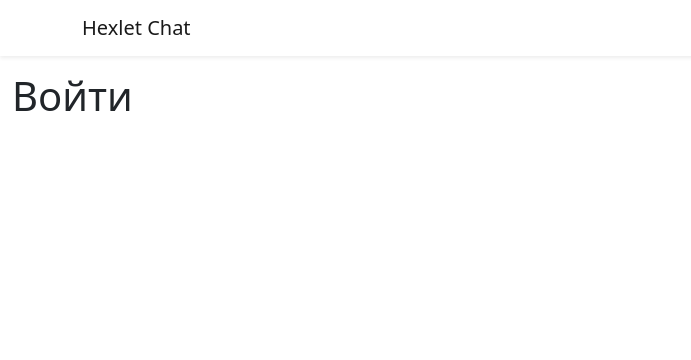
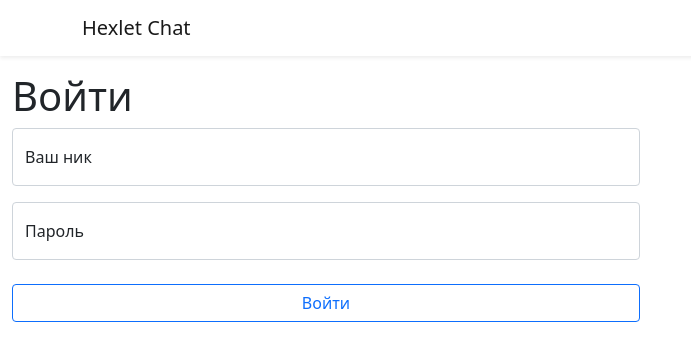
Before and after one commit to julish13/chat, a React app: page /login in a window 1280 px wide. Shown: the top 360 px of the page, without its empty margins (0-691 px from the left). Built offline with nearby package versions, Linux system fonts and the light colour scheme; the HTML template or start-up script is replaced by a standard one.

Commit message:
feat: login-form

```diff
--- a/locales/ru.js
+++ b/locales/ru.js
@@ -1,9 +1,14 @@
 export default {
   translation: {
     title: 'Hexlet Chat',
+    errorMessages: {
+    },
     login: {
       enter: 'Войти',
+      username: 'Ваш ник',
+      password: 'Пароль'
     },
+
   }
 
 };
--- a/package.json
+++ b/package.json
@@ -32,6 +32,7 @@
     "fastify-sensible": "^3.1.2",
     "fastify-socket.io": "^3.0.0",
     "fastify-static": "^4.5.0",
+    "formik": "^2.2.9",
     "http-errors": "^2.0.0",
     "i18next": "^21.8.2",
     "jquery": "^3.6.0",
@@ -46,7 +47,8 @@
     "react-i18next": "^11.16.9",
     "react-router-bootstrap": "^0.26.1",
     "react-router-dom": "^6.3.0",
-    "regenerator-runtime": "^0.13.9"
+    "regenerator-runtime": "^0.13.9",
+    "yup": "^0.32.11"
   },
   "devDependencies": {
     "@babel/cli": "^7.17.3",
--- /dev/null
+++ b/src/components/FormControl.js
@@ -0,0 +1,28 @@
+import { Form } from 'react-bootstrap';
+
+const FormControl = ({
+  id,
+  placeholder,
+  label,
+  required = false,
+  formik,
+  className,
+  type,
+  autoComplete
+}) => {
+  return (
+    <Form.Group className={className} controlId={id}>
+      <Form.Control
+        type={type}
+        name={id}
+        placeholder={placeholder}
+        autoComplete={autoComplete}
+        required={required}
+        {...formik.getFieldProps(id)}
+      />
+      <Form.Label>{label}</Form.Label>
+    </Form.Group>
+  );
+};
+
+export default FormControl;
--- a/src/components/LoginForm.js
+++ b/src/components/LoginForm.js
@@ -1,13 +1,47 @@
-import { Form } from 'react-bootstrap';
+import { Form, Button } from 'react-bootstrap';
 import { useTranslation } from 'react-i18next';
+import { useFormik } from 'formik';
+import FormControl from './FormControl';
 
 const LoginForm = () => {
   const { t } = useTranslation();
+
+  const formik = useFormik({
+    initialValues: { username: '', password: '' },
+    onSubmit: (values) => {
+      console.log(values);
+    },
+  });
+
   return (
-    <Form className='col-12 col-md-6 mt-3 mt-mb-0'>
+    <Form
+      className="col-12 col-md-6 mt-3 mt-mb-0"
+      onSubmit={formik.handleSubmit}
+    >
       <h1>{t('login.enter')}</h1>
+      <FormControl
+        className="form-floating mb-3"
+        id="username"
+        label={t('login.username')}
+        placeholder={t('login.username')}
+        required
+        formik={formik}
+        autoComplete='username'
+      />
+      <FormControl
+        className="form-floating mb-4"
+        id="password"
+        label={t('login.password')}
+        placeholder={t('login.password')}
+        required
+        formik={formik}
+        autoComplete='current-password'
+      />
+      <Button type="submit" variant="outline-primary" className="w-100 mb-3">
+        {t('login.enter')}
+      </Button>
     </Form>
-  )
+  );
 };
 
 export default LoginForm;
```
Also changed, not shown: 1 other file (tests, documents, lock files or other folders).
